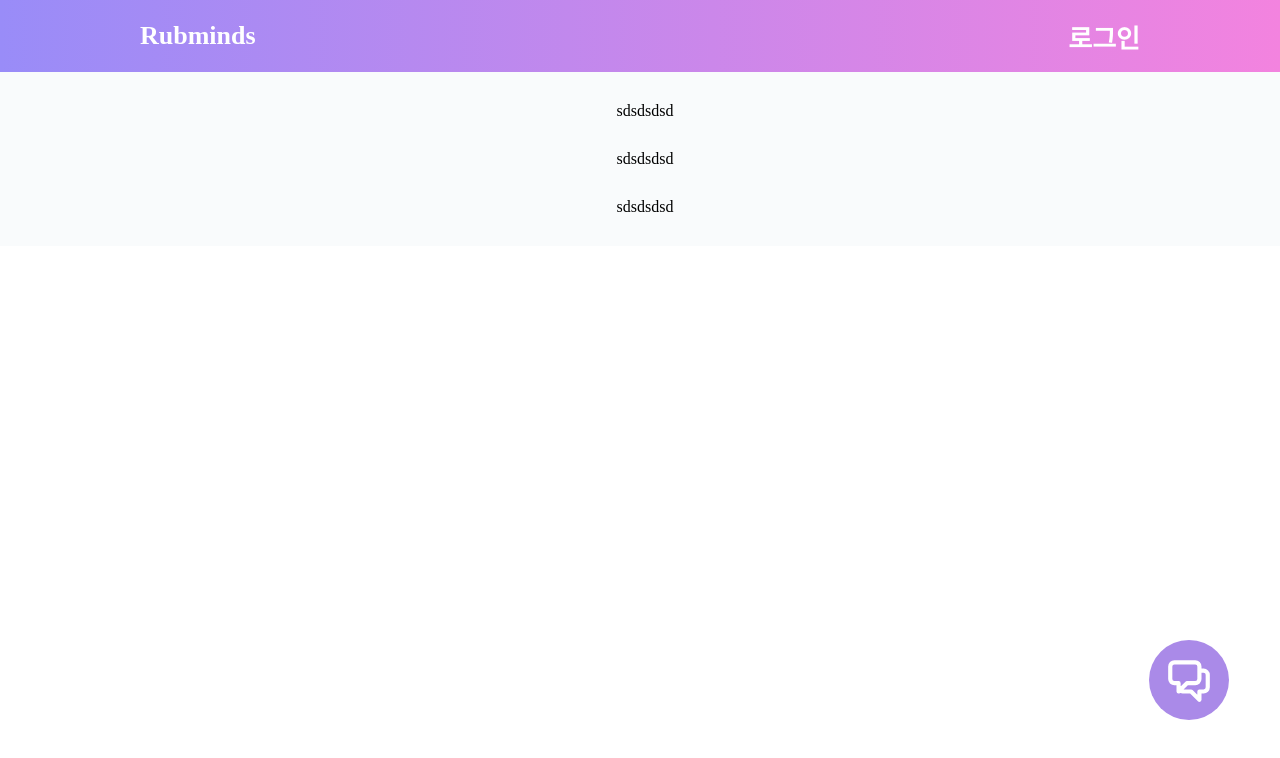
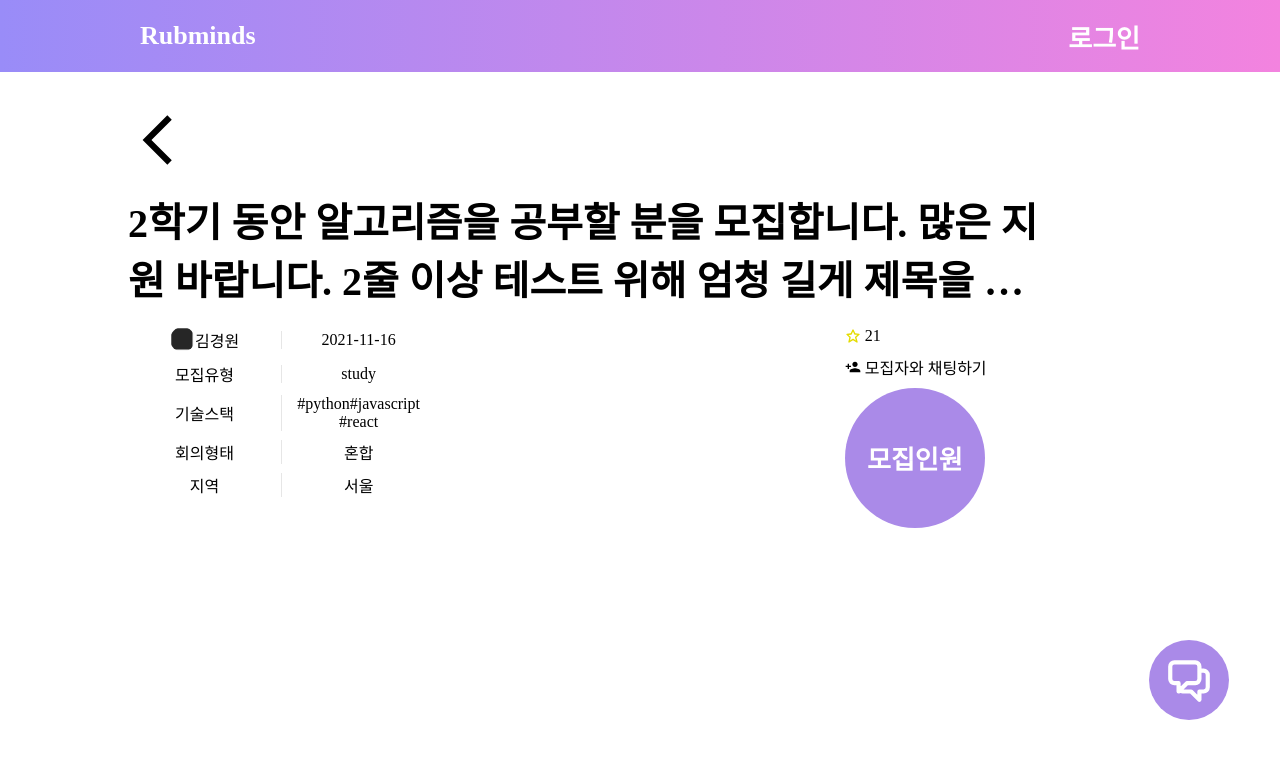
Before and after one commit to Rubminds/rubminds-frontend, a React (Create React App) app: page /detail in a window 1280 px wide. Shown: the top 758 px of the page. Built offline with nearby package versions, Linux system fonts and the light colour scheme.

Commit message:
feat: postdetail 페이지 레이아웃 구성중(#8)

```diff
--- a/src/assets/imgs/index.js
+++ b/src/assets/imgs/index.js
@@ -1,2 +1,3 @@
 export { ReactComponent as Iphone} from './iphone.svg';
 export { ReactComponent as Python} from './python.svg';
+export {default as Test} from './test.png';
--- /dev/null
+++ b/src/components/PostDetail/DetailInfo/index.js
@@ -0,0 +1,15 @@
+import React from 'react';
+import * as S from './style';
+
+const DetailInfo = ({ title, info }) => {
+  return (
+    <S.DetailInfoBetween>
+      <S.DetailInfoLeft>{title}</S.DetailInfoLeft>
+      <S.DetailInfoRight>
+        {Array.isArray(info) ? info.map((v) => <label>#{v}</label>) : <label>{info}</label>}
+      </S.DetailInfoRight>
+    </S.DetailInfoBetween>
+  );
+};
+
+export default DetailInfo;
--- /dev/null
+++ b/src/components/PostDetail/DetailInfo/style.js
@@ -0,0 +1,21 @@
+import styled from 'styled-components';
+import { flexBetween, flexCenter } from '../../../constants';
+
+export const DetailInfoBetween = styled.div`
+  ${flexBetween};
+  font-size: 16px;
+  & + & {
+    margin-top: 3%;
+  }
+`;
+export const DetailInfoLeft = styled.div`
+  ${flexCenter};
+  flex: 1;
+  position: relative;
+`;
+export const DetailInfoRight = styled.div`
+  ${flexCenter};
+  flex: 1;
+  flex-wrap: wrap;
+  border-left: 1px solid rgba(128, 128, 128, 0.199);
+`;
--- a/src/components/index.js
+++ b/src/components/index.js
@@ -5,3 +5,5 @@ export { default as PostCard} from './common/PostCard';
 export { default as DropDown} from './common/DropDown'
 
 export {default as Banner} from './Landing/Banner'
+
+export {default as DetailInfo} from './PostDetail/DetailInfo'
--- a/src/constants/index.js
+++ b/src/constants/index.js
@@ -15,6 +15,7 @@ export const flexColumn = css`
 export const flexBetween = css`
   display: flex;
   justify-content: space-between;
+  align-items:center;
 `;
 
 //dropdown options
--- a/src/pages/App.js
+++ b/src/pages/App.js
@@ -5,7 +5,8 @@ import { ThemeProvider } from 'styled-components';
 import theme from '../common/theme';
 import GlobalStyles from '../common/GlobalStyle';
 import LandingPage from './LandingPage';
-import {Header, ChatButton, Footer} from '../components'
+import PostDetailPage from './PostDetailPage'
+import {Header, ChatButton} from '../components'
 
 const App = () => {
   return (
@@ -16,10 +17,10 @@ const App = () => {
         <ChatButton/>
         <Switch>
           <Route exact path="/" component={LandingPage} />
+          <Route exact path="/detail" component={PostDetailPage} />
         </Switch>
 
       </Router>
-      <Footer/>
     </ThemeProvider>
   );
 };
--- a/src/pages/LandingPage/index.js
+++ b/src/pages/LandingPage/index.js
@@ -6,7 +6,7 @@ import { MdPersonAdd } from 'react-icons/md';
 import { HiUserGroup } from 'react-icons/hi';
 import {BiBorderAll} from 'react-icons/bi'
 
-import { Banner, PostCard, DropDown } from '../../components';
+import { Banner, PostCard, DropDown,Footer } from '../../components';
 import { LandingDropdownOptions } from '../../constants';
 
 const LandingPage = () => {
@@ -80,6 +80,7 @@ const LandingPage = () => {
             })}
           </S.PostsWrapper>
         </S.LandingDetailWrapper>
+        <Footer/>
       </S.LandingWrapper>
     </>
   );
--- a/src/pages/LandingPage/style.js
+++ b/src/pages/LandingPage/style.js
@@ -8,7 +8,7 @@ export const LandingWrapper = styled.div`
 
 export const LandingDetailWrapper = styled.div`
   width: 100%;
-  padding: 0 140px;
+  padding: 3% 10%;
   ${flexColumn};
   background-color:#F9FBFC;
   min-height:1000px;
--- /dev/null
+++ b/src/pages/PostDetailPage/index.js
@@ -0,0 +1,59 @@
+import React from 'react';
+import * as S from './style';
+import { MdOutlineArrowBackIos, MdPersonAdd } from 'react-icons/md';
+import { BiStar } from 'react-icons/bi';
+
+import { Test } from '../../assets/imgs';
+import { DetailInfo } from '../../components';
+
+const PostDetailPage = () => {
+  const post = {
+    title:
+      '2학기 동안 알고리즘을 공부할 분을 모집합니다. 많은 지원 바랍니다. 2줄 이상 테스트 위해 엄청 길게 제목을 쓰고 있는 중입니다. 2줄 이상부터는 ...으로 ellipsis 되어야 합니다. 이제쯤 2줄이 되었으려나',
+    author: '김경원',
+    star: 21,
+    category: 'study',
+    skills: ['python', 'javascript', 'react'],
+    status: '모집중',
+    location: '서울',
+    council: '혼합',
+    detail:
+      '해당 언어 6개월 공부했습니다. 파이썬을 기반으로 같이 백준 골드 찍어봅시다. 같이 하실 수준 비슷 하신 분 찾아요.',
+    participants: ['나'],
+    maxParticipants: 4,
+    Date: '2021-11-16',
+  };
+  return (
+    <S.PostDetailWrapper>
+      <MdOutlineArrowBackIos fontSize="60px" cursor="pointer" />
+      <S.PostDetailTitle>{post.title}</S.PostDetailTitle>
+      <S.PostDetailInfo>
+        <S.DetailInfoWrapper>
+          <S.DetailInfoBetween>
+            <S.DetailInfoLeft>
+              <S.AuthorAvatar src={Test} /> {post.author}
+            </S.DetailInfoLeft>
+            <S.DetailInfoRight>{post.Date}</S.DetailInfoRight>
+          </S.DetailInfoBetween>
+          <DetailInfo title="모집유형" info={post.category} />
+          <DetailInfo title="기술스택" info={post.skills} />
+          <DetailInfo title="회의형태" info={post.council} />
+          <DetailInfo title="지역" info={post.location} />
+        </S.DetailInfoWrapper>
+        <S.DetailInfoWrapper>
+          <S.DetailInfoContent>
+            <BiStar color="#E4DC00" /> &nbsp;{post.star}
+          </S.DetailInfoContent>
+          <S.DetailInfoContent>
+            <MdPersonAdd /> &nbsp;모집자와 채팅하기
+          </S.DetailInfoContent>
+          <S.DetailInfoContent>
+            <S.PostStatusCircle>모집인원</S.PostStatusCircle>{' '}
+          </S.DetailInfoContent>
+        </S.DetailInfoWrapper>
+      </S.PostDetailInfo>
+    </S.PostDetailWrapper>
+  );
+};
+
+export default PostDetailPage;
--- /dev/null
+++ b/src/pages/PostDetailPage/style.js
@@ -0,0 +1,71 @@
+import styled from 'styled-components';
+import { flexColumn, flexCenter, flexBetween } from '../../constants';
+
+export const PostDetailWrapper = styled.div`
+  width: 100%;
+  padding: 3% 10%;
+  ${flexColumn};
+`;
+
+export const PostDetailTitle = styled.div`
+  width: 90%;
+  margin-top: 2%;
+  font-size: 40px;
+  font-weight: bold;
+  overflow: hidden;
+  text-overflow: ellipsis;
+  display: -webkit-box;
+  -webkit-line-clamp: 2;
+  -webkit-box-orient: vertical;
+`;
+
+export const PostDetailInfo = styled.div`
+  ${flexBetween};
+  align-items:flex-start;
+  margin-top: 2%;
+`;
+
+export const DetailInfoWrapper = styled.div`
+  ${flexColumn};
+  width: 30%;
+`;
+export const DetailInfoBetween = styled.div`
+  ${flexBetween};
+  font-size: 16px;
+  margin-bottom: 3%;
+`;
+export const DetailInfoLeft = styled.div`
+  ${flexCenter};
+  flex: 1;
+  position: relative;
+`;
+export const DetailInfoRight = styled.div`
+  ${flexCenter};
+  flex: 1;
+  flex-wrap: wrap;
+  border-left: 1px solid rgba(128, 128, 128, 0.199);
+`;
+
+export const AuthorAvatar = styled.img`
+  width: 25px;
+  height: 25px;
+  border-radius: 50%;
+`;
+
+export const DetailInfoContent = styled.div`
+  display: flex;
+  align-items: center;
+  & + & {
+    margin-top: 3%;
+  }
+`;
+export const PostStatusCircle = styled.div`
+    width:140px;
+    height:140px;
+    border-radius:50%;
+    ${flexCenter};
+    color:#fff;
+    font-size:26px;
+    font-weight:bold;
+    background-color:#AA8AE8;
+`
```
Also changed, not shown: src/assets/imgs/test.png (added).
